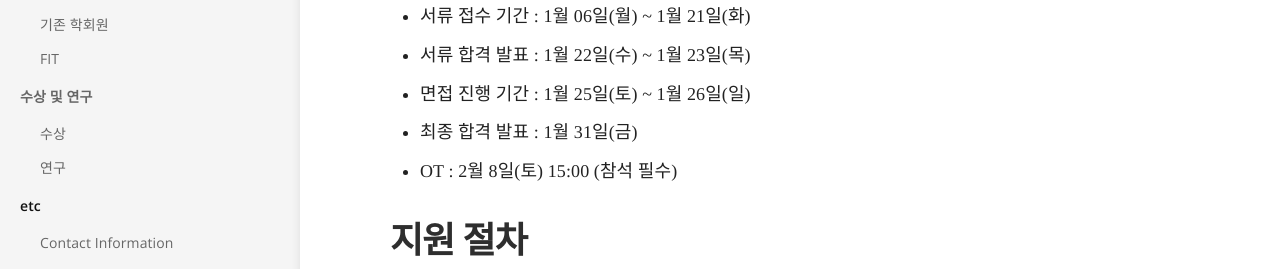
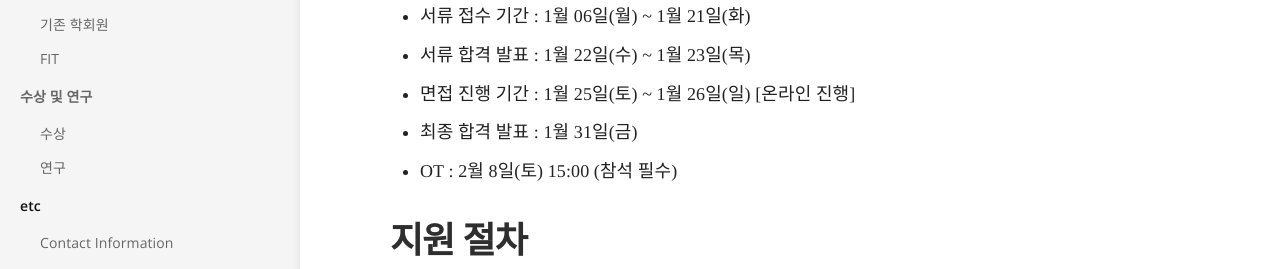
Before and after one commit to Find-A-AI/find-a-ai.github.io, a Jekyll site: the page built from _docs/3.ETC/Recruiting Info.md, in a window 1280 px wide. Shown: the part 246-515 px from the top of the page. Built offline with Jekyll 4.4.1, drawn with Linux system fonts in a browser that asks for light colours; some web fonts are replaced.

Commit message:
Update Recruiting Info.md

```diff
--- a/_docs/3.ETC/Recruiting Info.md
+++ b/_docs/3.ETC/Recruiting Info.md
@@ -6,7 +6,7 @@ order: 2
 ## 주요 일정
 - 서류 접수 기간 : 1월 06일(월) ~ 1월 21일(화)
 - 서류 합격 발표 : 1월 22일(수) ~ 1월 23일(목)
-- 면접 진행 기간 : 1월 25일(토) ~ 1월 26일(일)
+- 면접 진행 기간 : 1월 25일(토) ~ 1월 26일(일) [온라인 진행]
 - 최종 합격 발표 : 1월 31일(금)
 - OT : 2월 8일(토) 15:00 (참석 필수)
 
```
